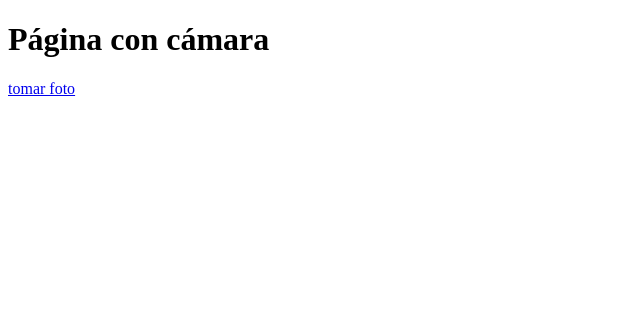
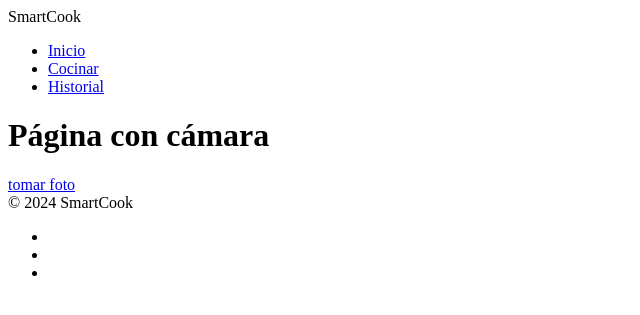
Before and after one commit to alejandg1/SmartCook, a Django app: page / in a window 1280 px wide. Shown: the top 315 px of the page, without its empty margins (0-640 px from the left). Run offline with Django 5.2, Linux system fonts and the light colour scheme.

Commit message:
iniciando con las templates

```diff
--- /dev/null
+++ b/app1/templates/components/base.html
@@ -0,0 +1,18 @@
+<!DOCTYPE html>
+<html>
+    <head>
+    </head>
+        {% load static %}
+        <meta charset="utf-8" />
+        <meta content="width=device-width, initial-scale=1.0" name="viewport" />
+        <meta http-equiv="Expires" content="0" />
+        <meta http-equiv="Last-Modified" content="0" />
+        <meta http-equiv="Cache-Control" content="no-cache, mustrevalidate" />
+        <meta http-equiv="Pragma" content="no-cache" />
+    <body>
+        {% include "components/navbar.html" %}
+        {% block content %}
+        {% endblock %}
+        {% include "components/footer.html" %}
+    </body>
+</html>
--- a/app1/templates/components/footer.html
+++ b/app1/templates/components/footer.html
@@ -0,0 +1,19 @@
+
+<section class="form-group">
+    <footbar>
+        <a>© {% now "Y" %} SmartCook</a>
+        <div classname="separador">
+        </div>
+        <ul>
+            <li>
+                <a src="" href=""></a>
+            </li>
+            <li>
+                <a src="" href=""></a>
+            </li>
+            <li>
+                <a src="" href=""></a>
+            </li>
+        </ul>
+    </footbar>
+</section>
--- /dev/null
+++ b/app1/templates/components/navbar.html
@@ -0,0 +1,19 @@
+
+<section class="form-group">
+    <navbar>
+        <a>SmartCook</a>
+        <div classname="separador">
+        </div>
+        <ul>
+            <li>
+                <a href="{% url 'index' %}">Inicio</a>
+            </li>
+            <li>
+                <a href="{% url 'index' %}">Cocinar</a>
+            </li>
+            <li>
+                <a href="{% url 'index' %}">Historial</a>
+            </li>
+        </ul>
+    </navbar>
+</section>
--- a/app1/templates/index.html
+++ b/app1/templates/index.html
@@ -1,11 +1,5 @@
-
-<!DOCTYPE html>
-<html>
-<head>
-    <title>Página con cámara</title>
-</head>
-<body>
+{% extends "components/base.html" %}
+{% block content %}
     <h1>Página con cámara</h1>
     <a href="{% url 'photo' %}" >tomar foto</a>
-</body>
-</html>
+{% endblock %}
```
Also changed, not shown: app1/camera/analysis.py (+30 -30 lines), app1/styles/index.css (added), 1 other file.
